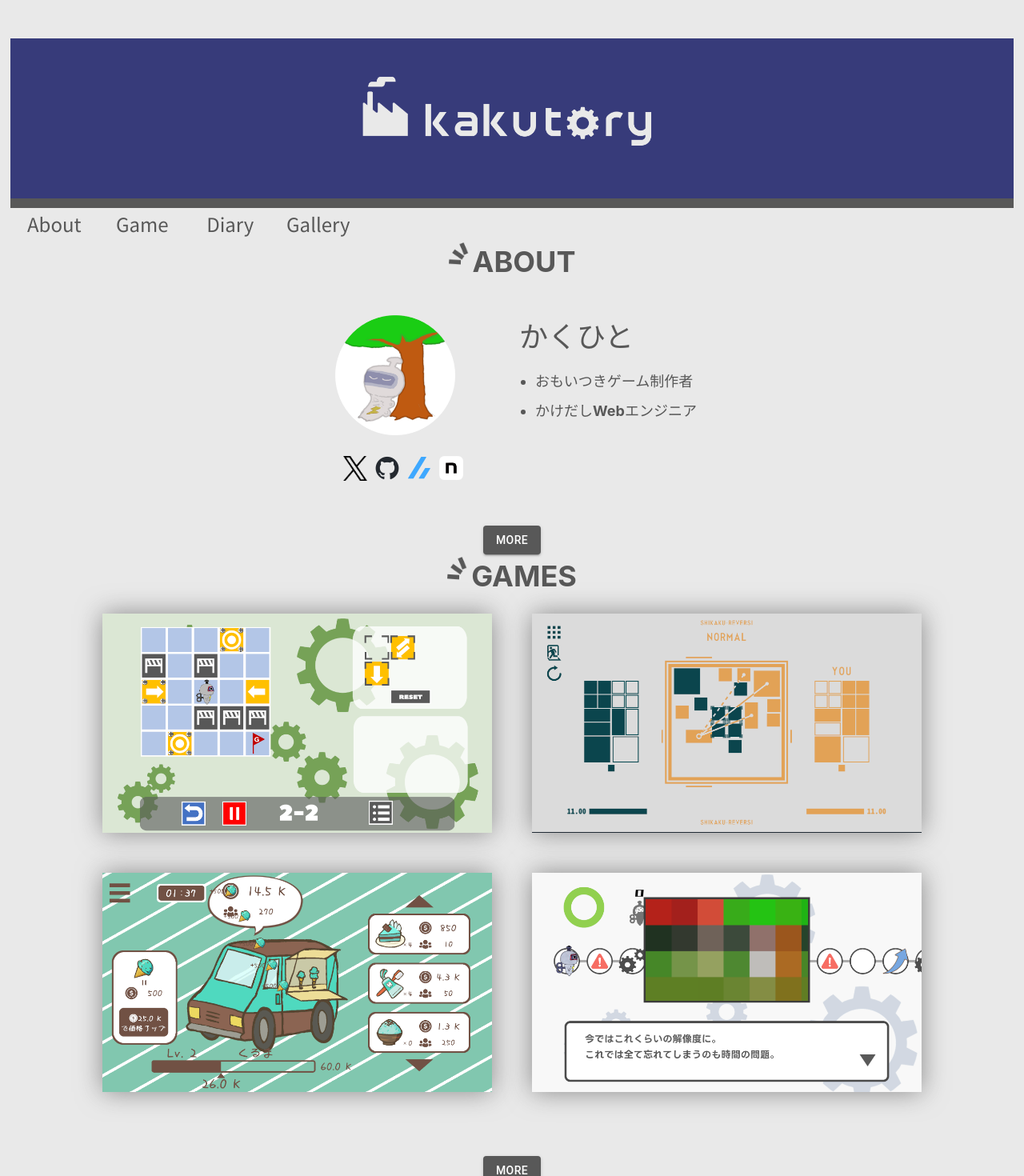
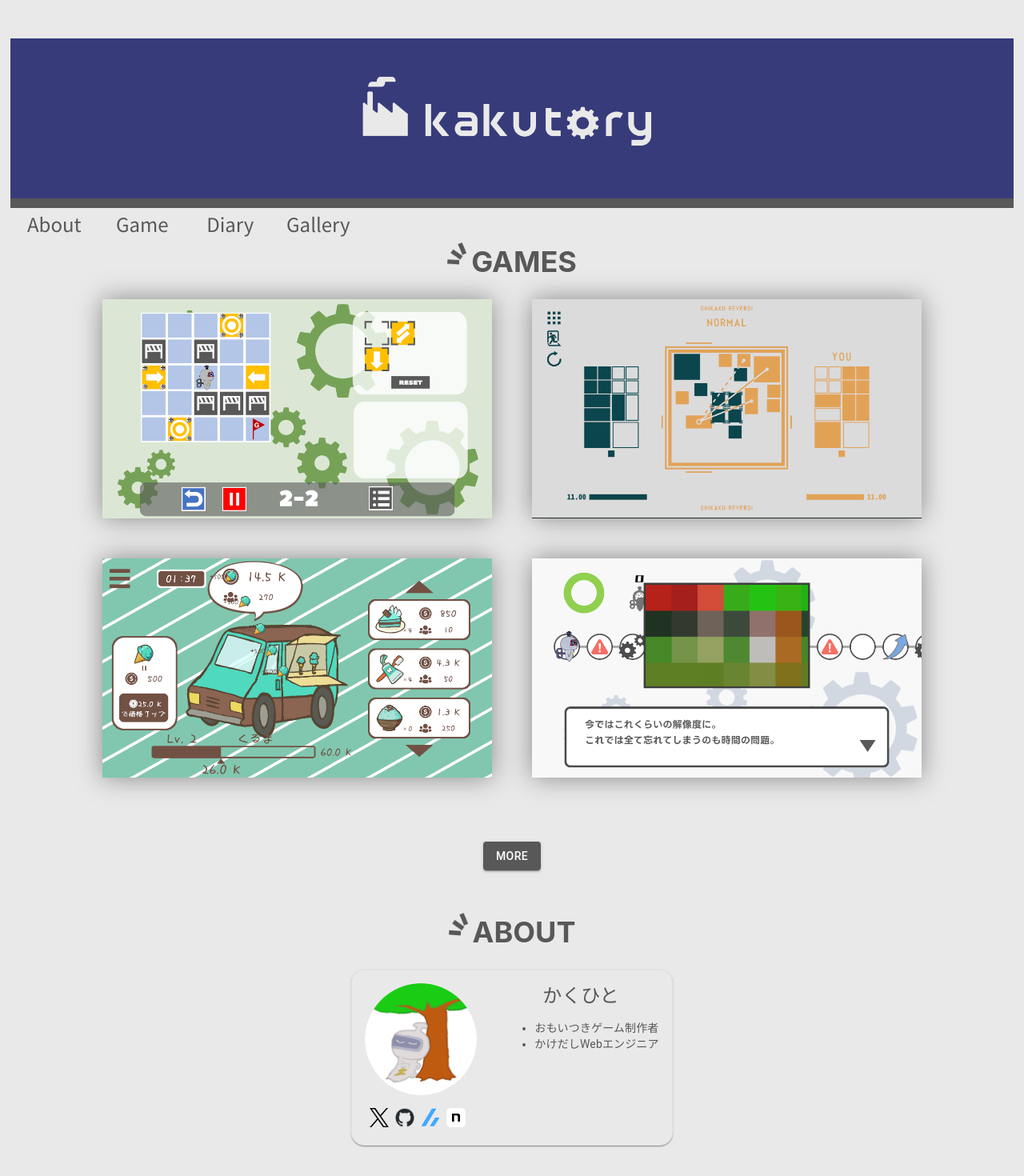
Before and after one commit to Suke-H/Kakutory, a React (Vite) app: page / in a window 1280 px wide. Shown: the top 1470 px of the page at 80% size. Built offline with nearby package versions, Linux system fonts and the light colour scheme.

Commit message:
feat: #68 プロフィールをMUIのCardに適用

```diff
--- a/src/components/contents/Home.tsx
+++ b/src/components/contents/Home.tsx
@@ -9,8 +9,8 @@ import './Home.css';
 export const Home = (): JSX.Element => {
     return (
         <div className='home'>
+            <Game isHome={true}/>
             <About isHome={true}/>
-            <Game isHome={true}/>
             <Diary isHome={true}/>
 
             {/* <h1>CONTACT</h1> */}
--- a/src/components/contents/Profile.tsx
+++ b/src/components/contents/Profile.tsx
@@ -1,6 +1,11 @@
 /* eslint-disable react/react-in-jsx-scope */
 // import { Link } from "react-router-dom";
 // import React from 'react';
+
+import Card from '@mui/material/Card';
+import CardContent from '@mui/material/CardContent';
+import Box from '@mui/material/Box';
+import Typography from '@mui/material/Typography';
 
 import kakuhito from '../../assets/about/kakuhito.png';
 import x from '../../assets/about/SNS/x-logo-black.png';
@@ -11,35 +16,105 @@ import note from '../../assets/about/SNS/note-icon.png';
 import './Profile.css';
 
 export const Profile = (): JSX.Element => {
+    // return (
+    //     <div className="container">
+    //         <div className="logo">
+    //             <img src={kakuhito} alt="かくひと" />
+
+    //             <div className="icons">
+    //                 <a href="https://twitter.com/kakuhito_66">
+    //                     <img src={x}  alt="X" />
+    //                 </a>
+    //                 <a href="https://github.com/Suke-H/">
+    //                     <img src={github} alt="GitHub" />
+    //                 </a>
+    //                 <a href='https://zenn.dev/kakuhito'>
+    //                     <img src={zenn} alt="Zenn" />
+    //                 </a>
+
+    //                 <a href='https://note.com/kaku_suke_33'>
+    //                     <img src={note} alt="note" />
+    //                 </a>
+    //             </div>
+    //         </div>
+    //         <div className="titles">
+    //             <p>かくひと</p>
+    //             <ul>
+    //                 <li>おもいつきゲーム制作者</li>
+    //                 <li>かけだしWebエンジニア</li>
+    //             </ul>
+    //         </div>
+
+    //     </div>
+    // );
+
     return (
-        <div className="container">
-            <div className="logo">
-                <img src={kakuhito} alt="かくひと" />
+        <Card sx={{
+            display: 'flex',
+            maxWidth: 600,
+            backgroundColor: "#E9E9E9",
+            border: '1px solid #e0e0e0', // ここでボーダーラインを指定
+            borderRadius: '16px', // 角丸の大きさも指定できます
+            overflow: 'hidden' // 角丸のスタイルを適用するために必要
+        }}>
+          <Box sx={{ display: 'flex', flexDirection: 'column', alignItems: 'center', justifyContent: 'space-between', p: 2 }}>
+            <Box
+              component="img"
+              sx={{
+                height: 140,
+                width: 140,
+                borderRadius: '50%',
+              }}
+              alt="Character Image"
+              src={kakuhito}
+            />
+            <Box sx={{ display: 'flex', justifyContent: 'center', pt: 2 }}>
+              <a href="https://twitter.com" target="_blank" rel="noopener noreferrer">
+                <img
+                  src={x}
+                  alt="Twitter"
+                  style={{ width: 24, height: 24, marginRight: 8 }}
+                />
+              </a>
+              <a href="https://facebook.com" target="_blank" rel="noopener noreferrer">
+                <img
+                  src={github}
+                  alt="Facebook"
+                  style={{ width: 24, height: 24, marginRight: 8 }}
+                />
+              </a>
+              <a href="https://linkedin.com" target="_blank" rel="noopener noreferrer">
+                <img
+                  src={zenn}
+                  alt="LinkedIn"
+                  style={{ width: 24, height: 24, marginRight: 8 }}
+                />
+              </a>
+              <a href="https://instagram.com" target="_blank" rel="noopener noreferrer">
+                <img
+                  src={note}
+                  alt="Instagram"
+                  style={{ width: 24, height: 24, marginRight: 8 }}
+                />
+              </a>
+            </Box>
+          </Box>
+          <CardContent sx={{ flex: '1 0 auto' }}>
+            <Typography gutterBottom variant="h5" component="div"
+                sx={{
+                    color: "#585858",
+                    marginLeft: "0px",
 
-                <div className="icons">
-                    <a href="https://twitter.com/kakuhito_66">
-                        <img src={x}  alt="X" />
-                    </a>
-                    <a href="https://github.com/Suke-H/">
-                        <img src={github} alt="GitHub" />
-                    </a>
-                    <a href='https://zenn.dev/kakuhito'>
-                        <img src={zenn} alt="Zenn" />
-                    </a>
-
-                    <a href='https://note.com/kaku_suke_33'>
-                        <img src={note} alt="note" />
-                    </a>
-                </div>
-            </div>
-            <div className="titles">
-                <p>かくひと</p>
+                    }}>
+              かくひと
+            </Typography>
+            <Typography variant="body2" color="text.secondary" sx={{color: "#585858"}}>
                 <ul>
                     <li>おもいつきゲーム制作者</li>
                     <li>かけだしWebエンジニア</li>
                 </ul>
-            </div>
-
-        </div>
-    );
+            </Typography>
+          </CardContent>
+        </Card>
+      );
 };
```
